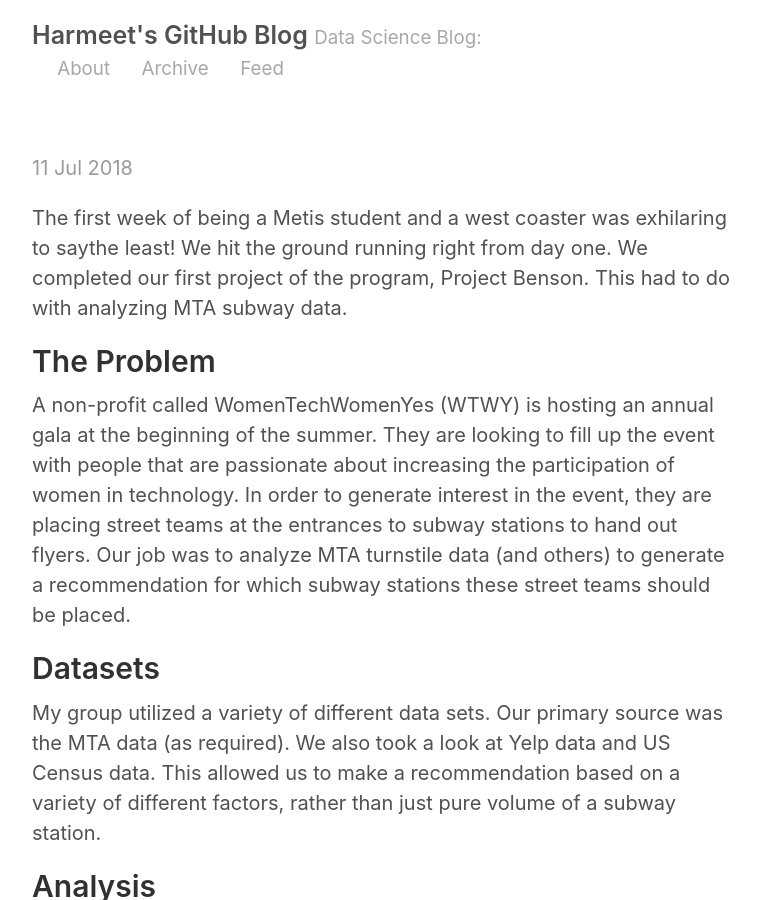
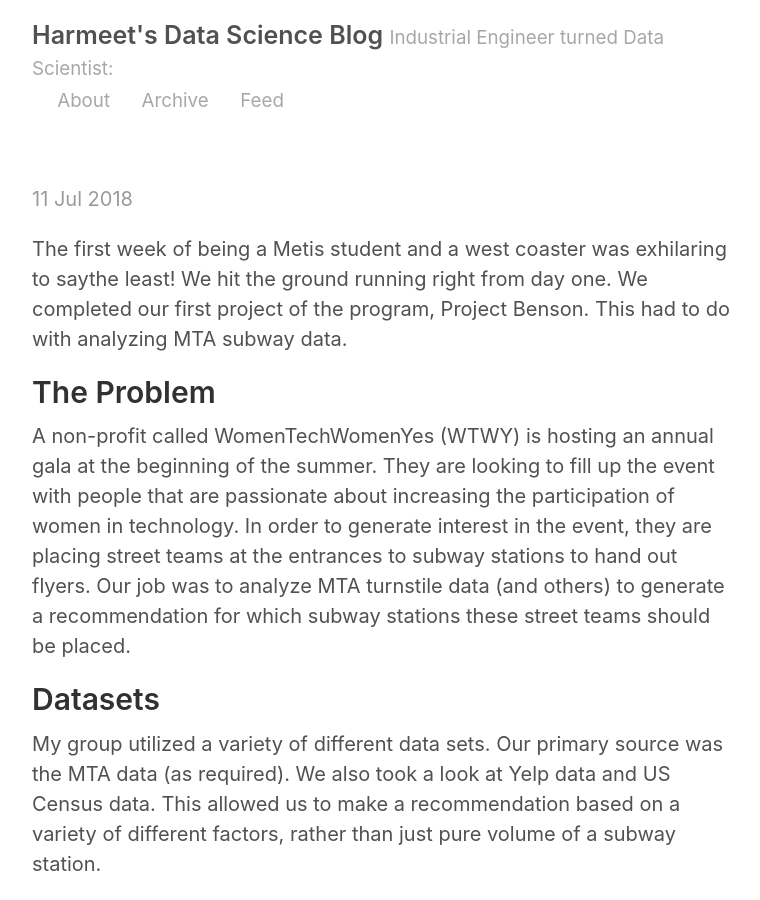
Before and after one commit to harm8717/harm8717.github.io, a Jekyll site: the page built from index.html, in a window 1280 px wide and 900 px high. Shown: the whole window, without its empty margins (258-1018 px from the left). Built offline with Jekyll 4.4.1, drawn with Linux system fonts in a browser that asks for light colours; the list of posts is cut into pages by our own code.

Commit message:
updated blog config

```diff
--- a/_config.yml
+++ b/_config.yml
@@ -2,8 +2,8 @@
 permalink:           pretty
 
 # Setup
-title:               Harmeet's GitHub Blog
-tagline:             Data Science Blog
+title:               Harmeet's Data Science Blog
+tagline:             Industrial Engineer turned Data Scientist
 url:                 http://harm8717.github.io/
 paginate:            2
 baseurl:             ""
```
